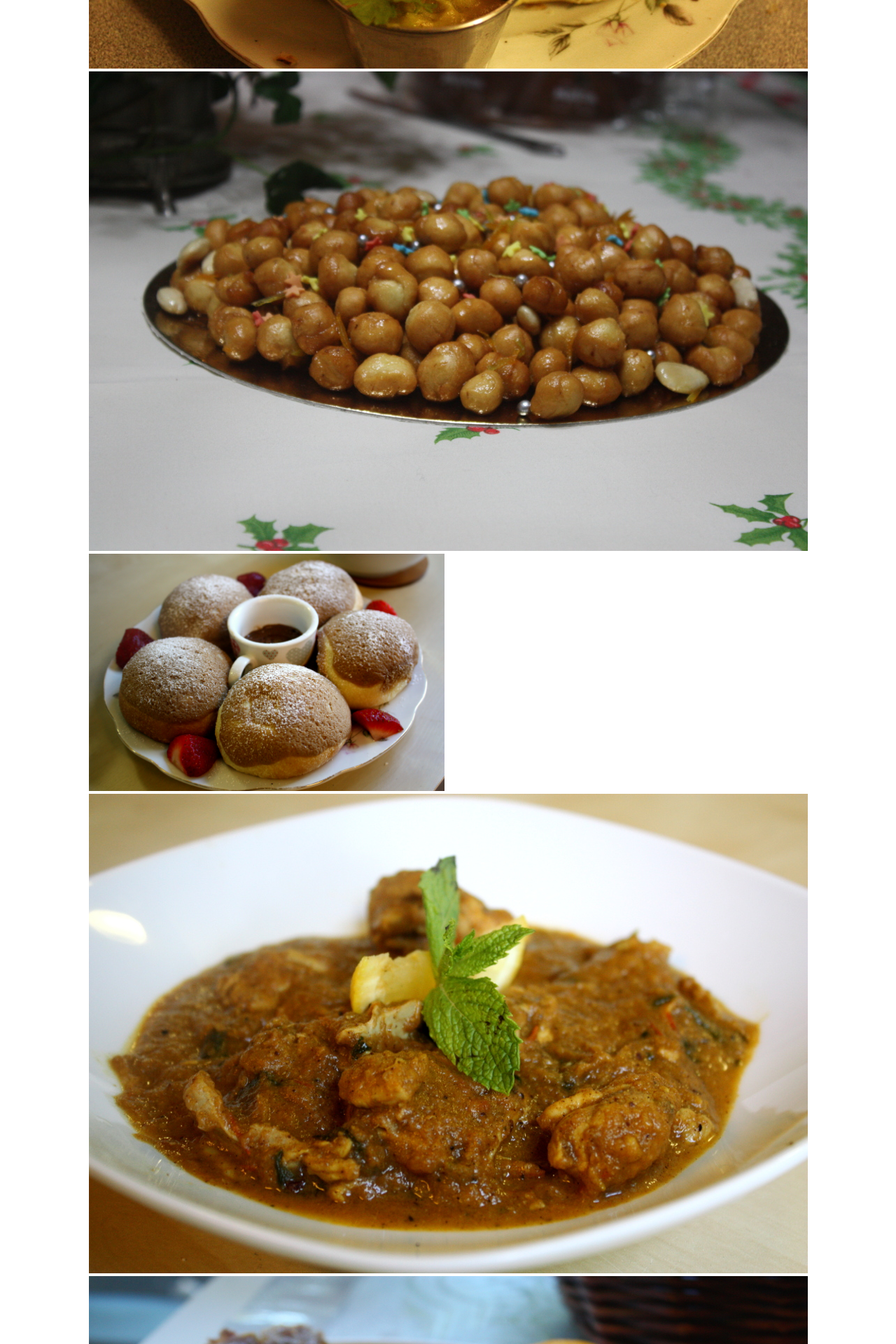
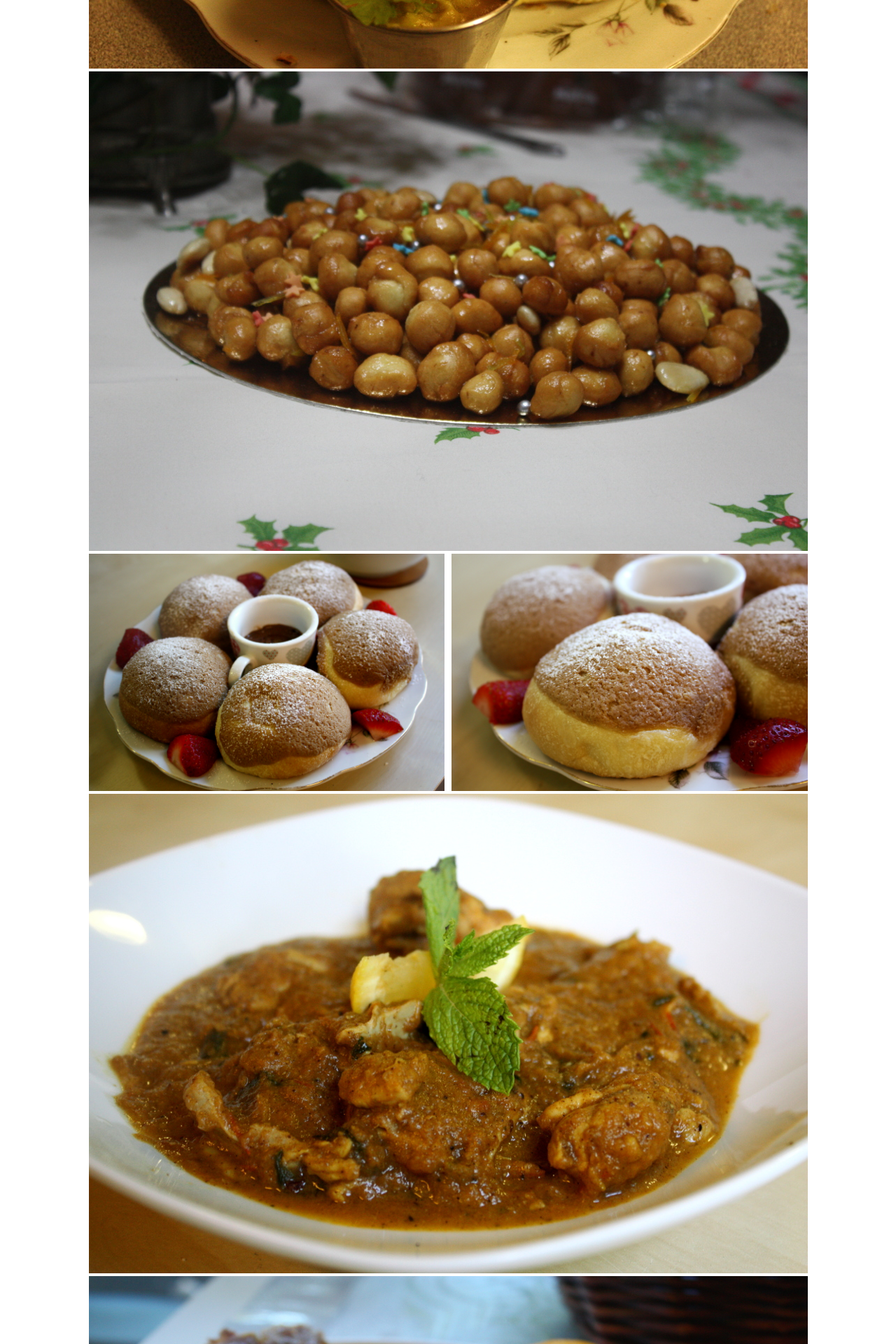
Before and after one commit to haraniramasamy/haraniramasamy.github.io, a Jekyll site: the page built from _posts/2015-04-19-food.md, in a window 1280 px wide. Shown: the part 2326-4246 px from the top of the page at 70% size. Built offline with Jekyll 4.4.1, drawn with Linux system fonts in a browser that asks for light colours; nearby versions of some CDN libraries; some web fonts are replaced.

Commit message:
rotiboy2

```diff
--- a/_posts/2015-04-19-food.md
+++ b/_posts/2015-04-19-food.md
@@ -32,9 +32,6 @@ Cooking up a storm
   <img src="/images/rotiboy_1027.jpg"/>
   <p>The famous paparoti!</p>
   </div>
-</div>
-
-<div class="photo">
   <div class="right">
     <img src="/images/rotiboy2_1027.jpg"/>
     <p>Coffee coating on airy butter buns</p>
```
